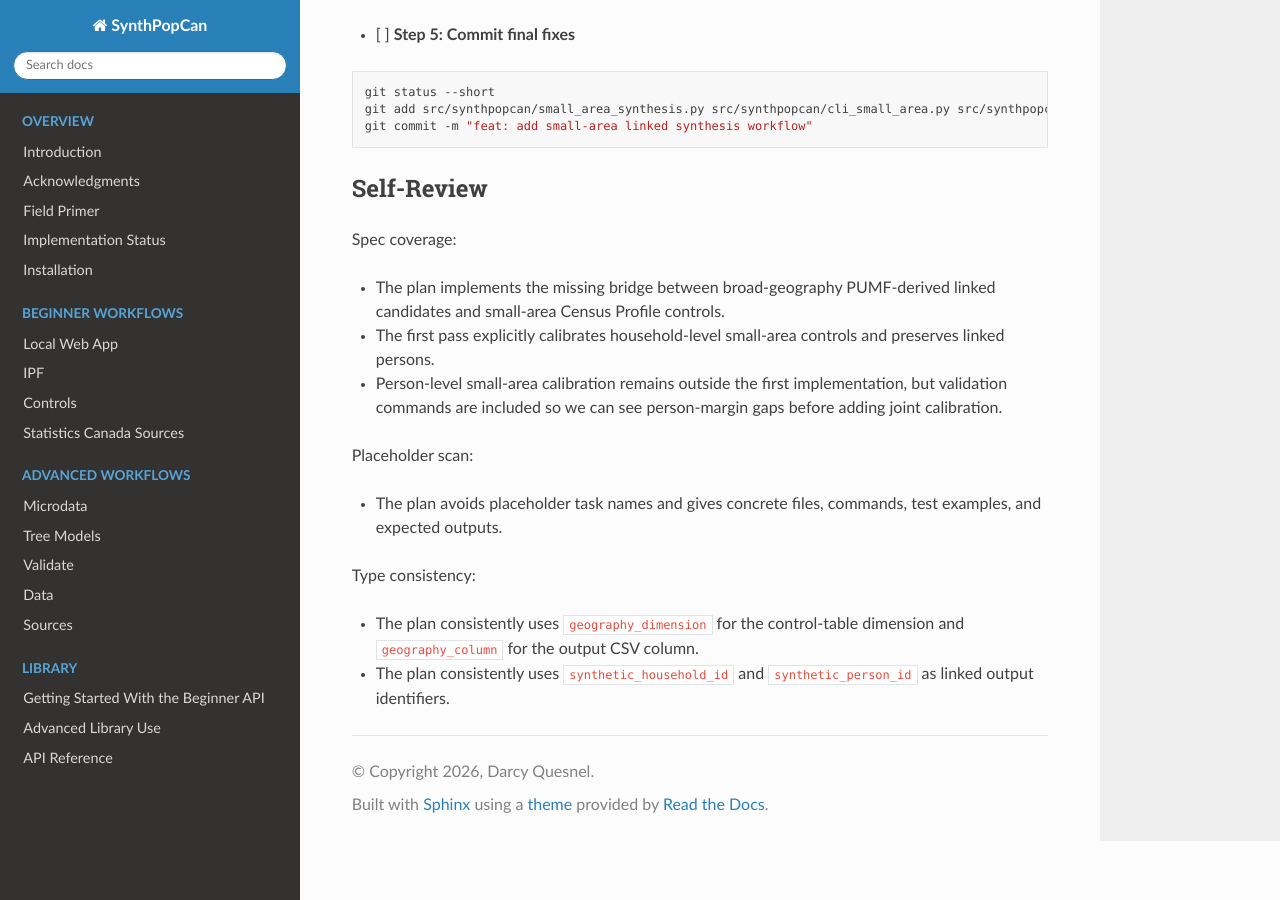
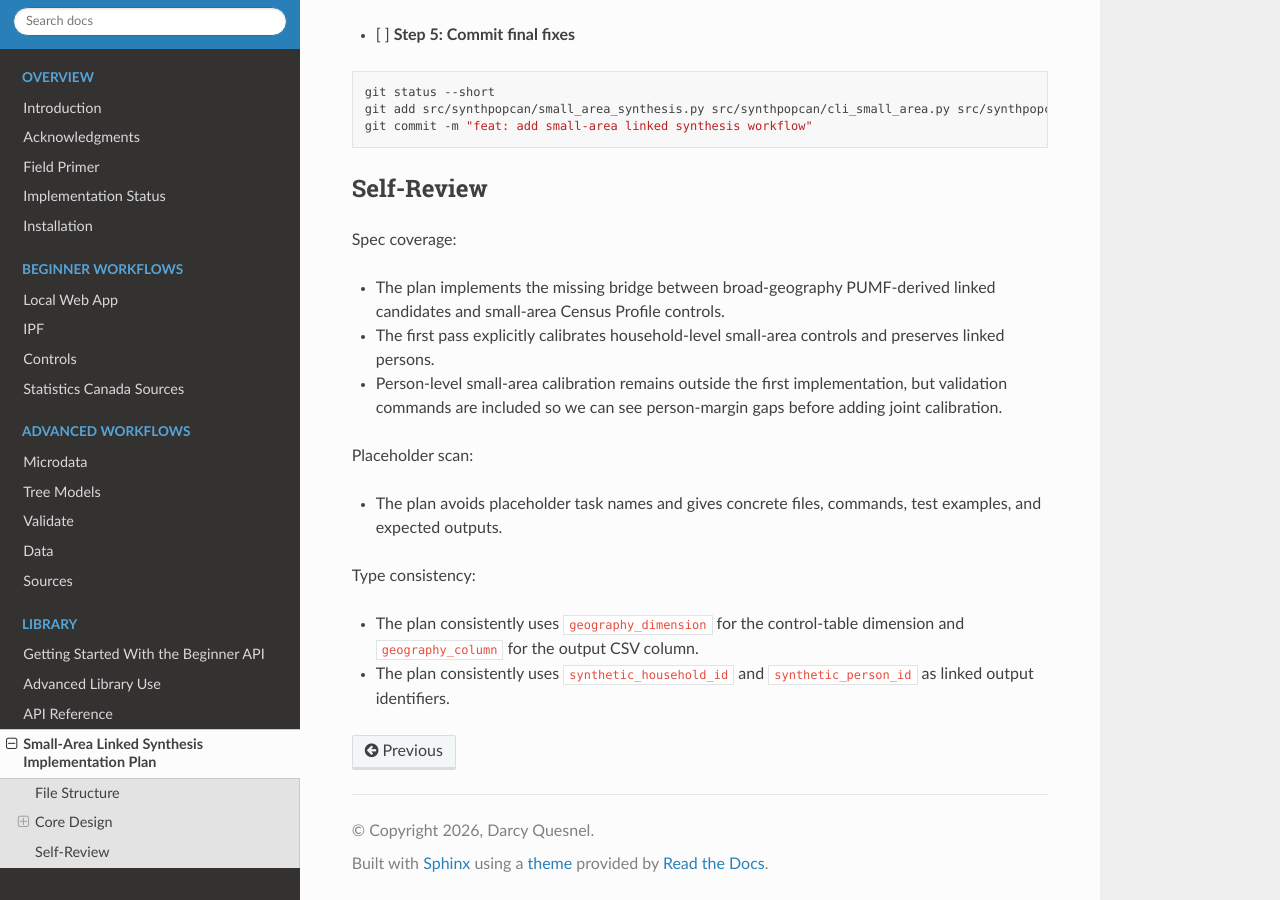
Before and after one commit to dlq/synthpopcan, a Sphinx documentation site: the page built from docs/superpowers/plans/2026-06-25-small-area-linked-synthesis.md, in a window 1280 px wide and 900 px high, scrolled down 21624 px. Built offline with Sphinx 7.4.7 and the Read the Docs theme 3.1.0, drawn with Linux system fonts in a browser that asks for light colours.

````diff
--- a/docs/index.rst
+++ b/docs/index.rst
@@ -82,3 +82,8 @@ beginner generation workflows.
    library-getting-started
    library
    api
+
+.. toctree::
+   :hidden:
+
+   superpowers/plans/2026-06-25-small-area-linked-synthesis
--- a/docs/superpowers/plans/2026-06-25-small-area-linked-synthesis.md
+++ b/docs/superpowers/plans/2026-06-25-small-area-linked-synthesis.md
@@ -94,7 +94,7 @@ synthpopcan small-area calibrate-linked \
 
 The controls CSV should use the existing normalized long format. Each target cell includes a geography dimension:
 
-```csv
+```text
 margin,dimensions,ada,household_size,TENUR,count
 ada household size by tenure,"ada,household_size,TENUR",2400101,1,owner,120
 ada household size by tenure,"ada,household_size,TENUR",2400101,1,renter,180
@@ -728,7 +728,7 @@ Implement helpers using `csv.DictReader` and `csv.DictWriter`. The report must i
 
 The weights CSV must include:
 
-```csv
+```text
 target_geography,source_candidate_household_id,weight,integer_weight
 4620001.00,h1,1.0,1
 4620001.00,h2,1.0,1
````
